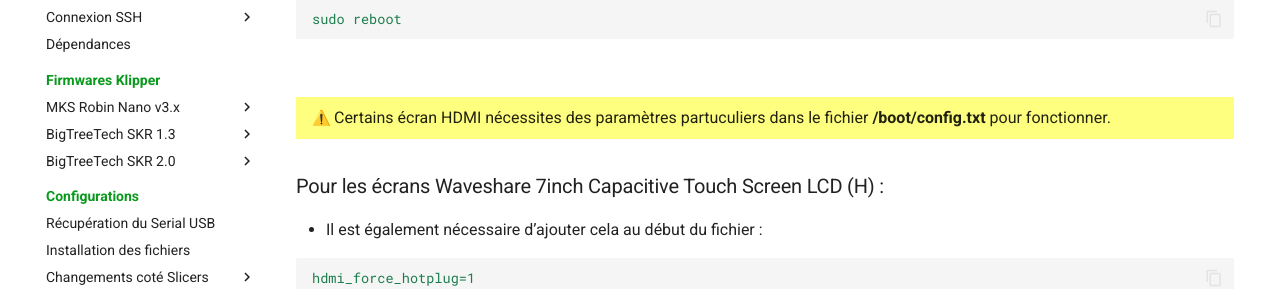
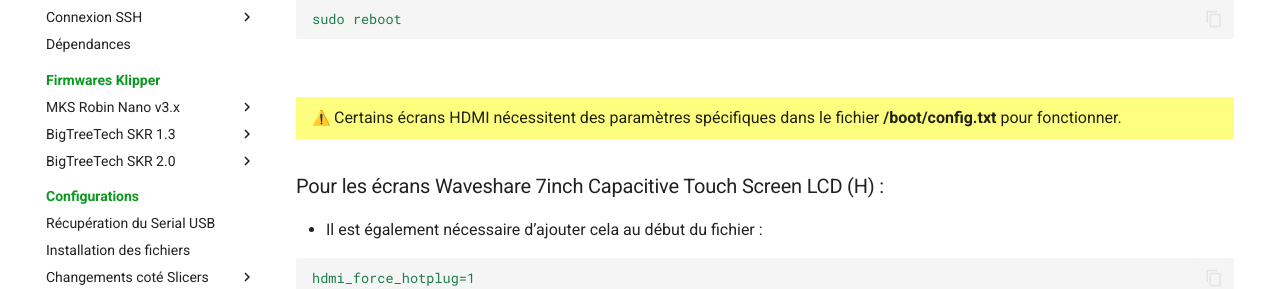
Before and after one commit to Guilouz/test, an MkDocs documentation site: the page built from docs/configurations/ecran-avec-klipperscreen.md, in a window 1280 px wide and 900 px high, scrolled down 4050 px. Shown: the part 164-453 px from the top of the window. Built offline with MkDocs 1.6.1 and Material for MkDocs 9.7.7, drawn with Linux system fonts in a browser that asks for light colours; emoji names are drawn with the system emoji font; comment, search, counter and statistics services are not loaded.

Commit message:
Update ecran-avec-klipperscreen.md

```diff
--- a/docs/configurations/ecran-avec-klipperscreen.md
+++ b/docs/configurations/ecran-avec-klipperscreen.md
@@ -154,7 +154,7 @@ sudo reboot
 
 {==
 
-:warning: Certains écran HDMI nécessites des paramètres partuculiers dans le fichier **/boot/config.txt** pour fonctionner.
+:warning: Certains écrans HDMI nécessitent des paramètres spécifiques dans le fichier **/boot/config.txt** pour fonctionner.
 
 ==}
 
```
